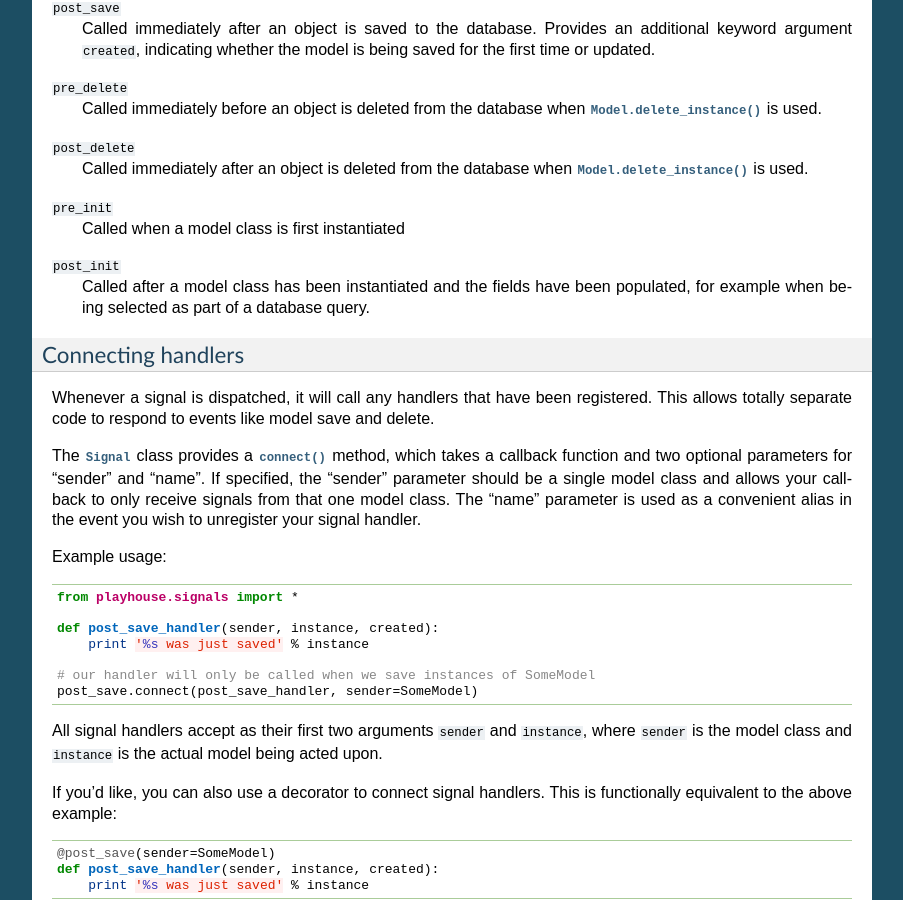
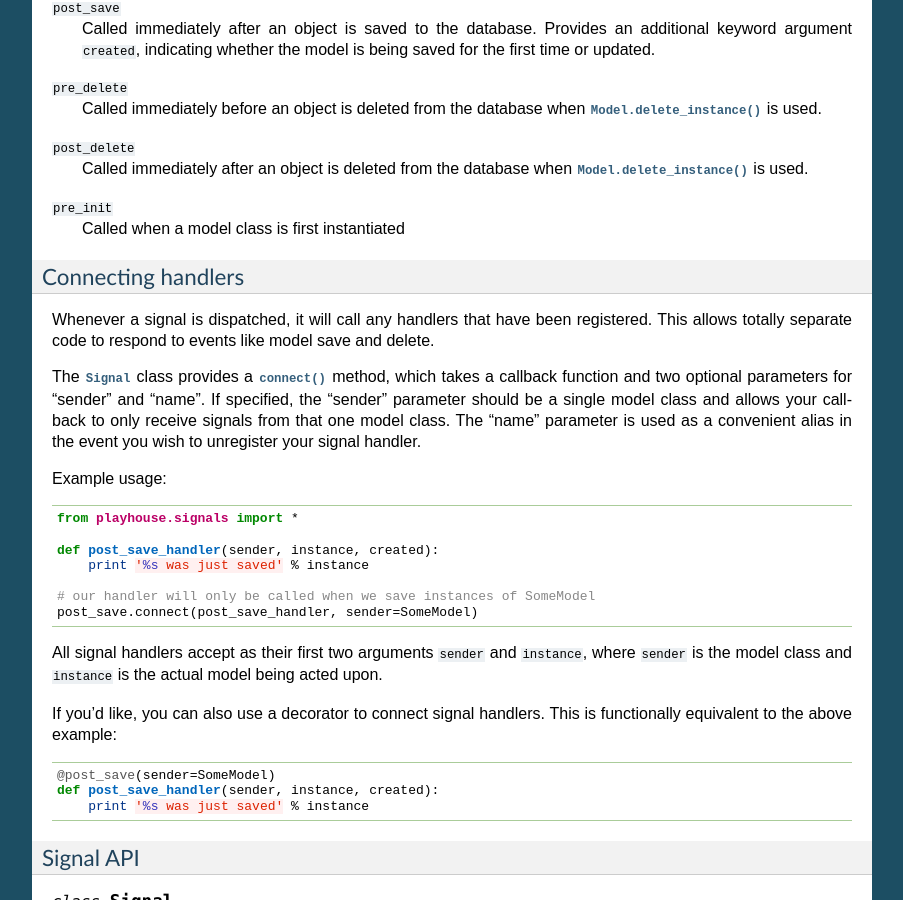
Before and after one commit to coleifer/peewee, a Sphinx documentation site: the page built from docs/peewee/playhouse.rst, in a window 1280 px wide and 900 px high, scrolled down 34014 px. Shown: the whole window, without its empty margins (198-1101 px from the left). Built offline with Sphinx 7.4.7, drawn with Linux system fonts in a browser that asks for light colours; pages that are not in the unit, such as notebooks, are missing from menus.

```diff
--- a/docs/peewee/changes.rst
+++ b/docs/peewee/changes.rst
@@ -122,6 +122,11 @@ like this:
        arguments,
        options)
 
+Signals Extension
+^^^^^^^^^^^^^^^^^
+
+The ``post_init`` signal has been removed.
+
 New stuff
 ---------
 
--- a/docs/peewee/playhouse.rst
+++ b/docs/peewee/playhouse.rst
@@ -2234,9 +2234,6 @@ The following signals are provided:
     is used.
 ``pre_init``
     Called when a model class is first instantiated
-``post_init``
-    Called after a model class has been instantiated and the fields have been populated,
-    for example when being selected as part of a database query.
 
 
 Connecting handlers
```
